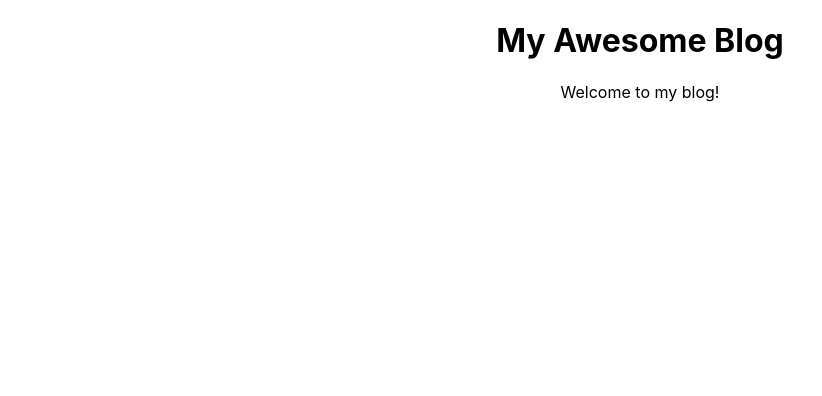
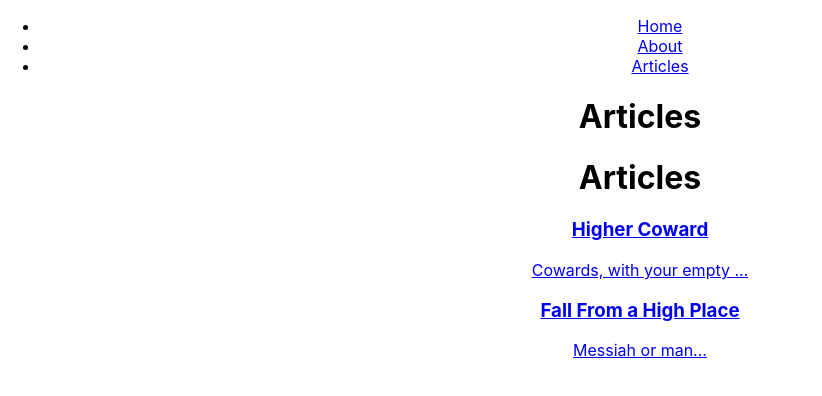
Before and after one commit to ctninman/NewBlogSite, a React (Create React App) app: page /articles in a window 1280 px wide. Shown: the top 396 px of the page, without its empty margins (0-822 px from the left). Built offline with nearby package versions, Linux system fonts and the light colour scheme.

Commit message:
added components

```diff
--- a/package.json
+++ b/package.json
@@ -8,6 +8,7 @@
     "@testing-library/user-event": "^13.5.0",
     "react": "^18.2.0",
     "react-dom": "^18.2.0",
+    "react-router-dom": "^6.4.3",
     "react-scripts": "5.0.1",
     "web-vitals": "^2.1.4"
   },
--- a/src/App.js
+++ b/src/App.js
@@ -1,13 +1,28 @@
 import './App.css';
+import { BrowserRouter, Routes, Route } from 'react-router-dom';
+import NavBar from './NavBar';
+import HomePage from './pages/HomePage';
+import AboutPage from './pages/AboutPage';
+import ArticlesListPage from './pages/ArticlesListPage';
+import ArticlePage from './pages/ArticlePage';
 
 function App() {
   return (
-    <div className="App">
-      <h1>My Awesome Blog</h1>
-      <div id="page-body">
-        Welcome to my blog!
+    <BrowserRouter>
+
+      <div className="App">
+        <NavBar />
+        <div id="page-body">
+          <Routes>
+            <Route path='/' element={<HomePage/> } />
+            <Route path='/about' element={<AboutPage />} />
+            <Route path='/articles' element={<ArticlesListPage />} />
+            <Route path='/articles/:articleId' element={<ArticlePage />} />
+          </Routes>
+        </div>
       </div>
-    </div>
+
+      </BrowserRouter>
   );
 }
 
--- /dev/null
+++ b/src/NavBar.js
@@ -0,0 +1,20 @@
+import { Link } from "react-router-dom"
+
+const NavBar = () => {
+	return (
+		<nav>
+			<ul>
+				<li>
+					<Link to='/' >Home</Link>
+				</li>
+				<li>
+					<Link to='/about'>About</Link>
+				</li>
+				<li>
+					<Link to='/articles'>Articles</Link></li>
+			</ul>
+		</nav>
+	)
+}
+
+export default NavBar
--- /dev/null
+++ b/src/components/ArticlesList.js
@@ -0,0 +1,19 @@
+import { Link } from "react-router-dom";
+
+const ArticlesList = ({ articles }) => {
+	return (
+		<>
+		<h1>Articles</h1>
+		{articles.map(article => (
+				<Link key={article.name} to={`/articles/${article.name}`} >
+					<div>
+						<h3>{article.title}</h3>
+						<p>{article.content[0].substring(0,25)}...</p>
+					</div>
+				</Link>
+		))}
+	</>
+	);
+}
+
+export default ArticlesList;
--- a/src/pages/ArticlePage.js
+++ b/src/pages/ArticlePage.js
@@ -1,6 +1,19 @@
+import { useParams } from "react-router"
+import articles from './article-content'
+
 const ArticlePage = () => {
+
+	const {articleId} = useParams()
+
+	const article = articles.find(article => article.name === articleId)
+
 	return (
-		<h1>This is the Article page</h1>
+		<>
+			<h1>{article.title}</h1>
+			{article.content.map ( line => (
+				<p key={line} >{line}</p>
+			))}
+		</>
 	)
 }
 
--- a/src/pages/ArticlesListPage.js
+++ b/src/pages/ArticlesListPage.js
@@ -1,6 +1,13 @@
+import articles from "./article-content"
+import ArticlesList from "../components/ArticlesList"
+
 const ArticlesListPage = () => {
+
 	return (
-		<h1>This is the ArticlesList page</h1>
+		<>
+			<h1>Articles</h1>
+			<ArticlesList articles={articles}/>
+		</>
 	)
 }
 
--- /dev/null
+++ b/src/pages/article-content.js
@@ -0,0 +1,14 @@
+const articles = [
+	{
+		name: 'higher-coward',
+		title: 'Higher Coward',
+		content: ['Cowards, with your empty hearts', ' And narrow minds...', 'So bitter our confusion is overwhelming', 'So aimless and misguided']
+	},
+	{
+		name: 'fall-from-a-high-place',
+		title: 'Fall From a High Place',
+		content: ['Messiah or man', 'To me you gave this bloodied crown', 'And with it came such tragic folly', 'such strong devotion from those so weak']
+	}
+]
+
+export default articles;
```
Also changed, not shown: 1 other file (tests, documents, lock files or other folders).
